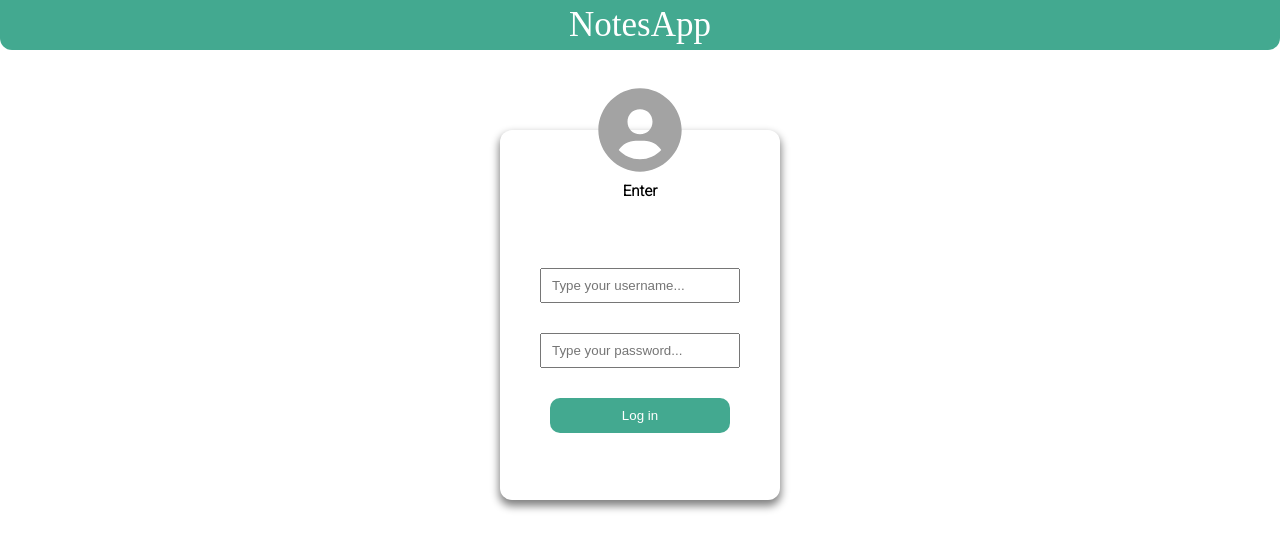
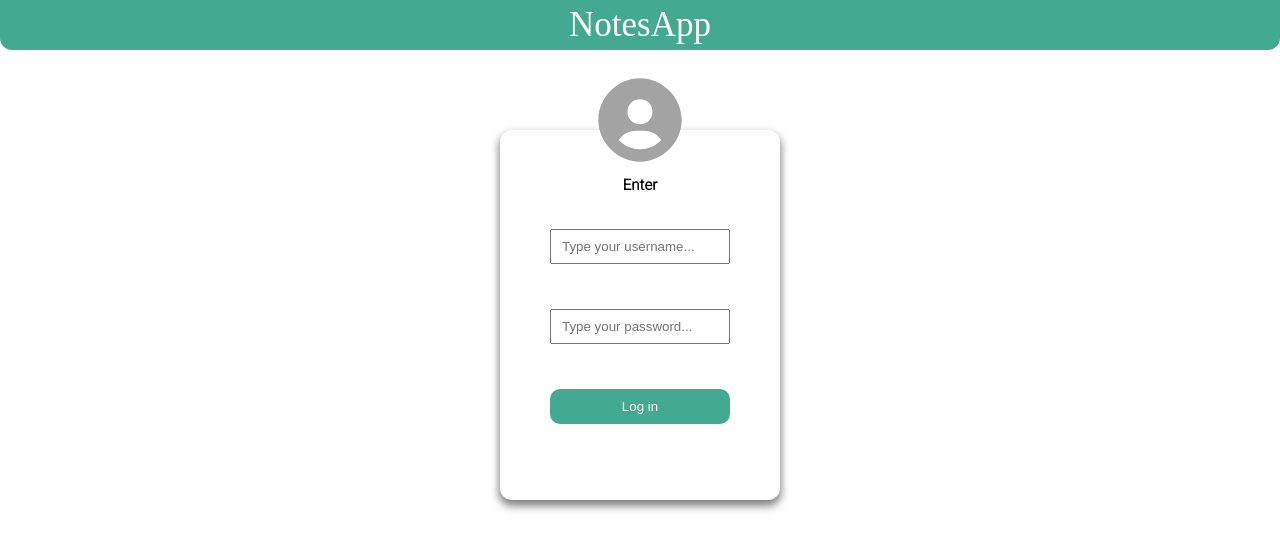
Before and after one commit to AurelioGD/client-notes-app, a React (Create React App) app: page / in a window 1280 px wide. Shown: the top 550 px of the page. Built offline with nearby package versions, Linux system fonts and the light colour scheme; a web font is replaced by a local one.

Commit message:
Form Login terminado y SmallNav de igual forma, listo para seguir diseñando

```diff
--- a/src/components/FormLogin/FormLogin.css
+++ b/src/components/FormLogin/FormLogin.css
@@ -4,7 +4,7 @@
     height: 37rem;
     display: flex;
     flex-direction: column;
-    justify-content: space-evenly;
+    justify-content: center;
     align-items: center;
     border-radius: var(--borderRadiusBox);
     box-shadow: 0px 5px 8px 1px gray;
@@ -16,16 +16,17 @@
     width: 10rem;
     display: block;
     position: absolute;
-    top: -5rem;
+    top: -6rem;
 }
 .container-form__form{
+    margin-top: 2rem;
     display: flex;
     flex-direction: column;
     align-items: center;
     justify-content: center;
 }
 .container-form__input-username,.container-form__input-password{
-    width: 20rem;
+    width: 18rem;
     padding: 0.8rem 1rem;
 }
 .container-form__button-submit{
@@ -37,5 +38,5 @@
     background-color: var(--primaryColor);
 }
 .mg-2rem{
-    margin: 1.5rem 0 1.5rem 0;
+    margin: 1.5rem 0 3rem 0;
 }
```
